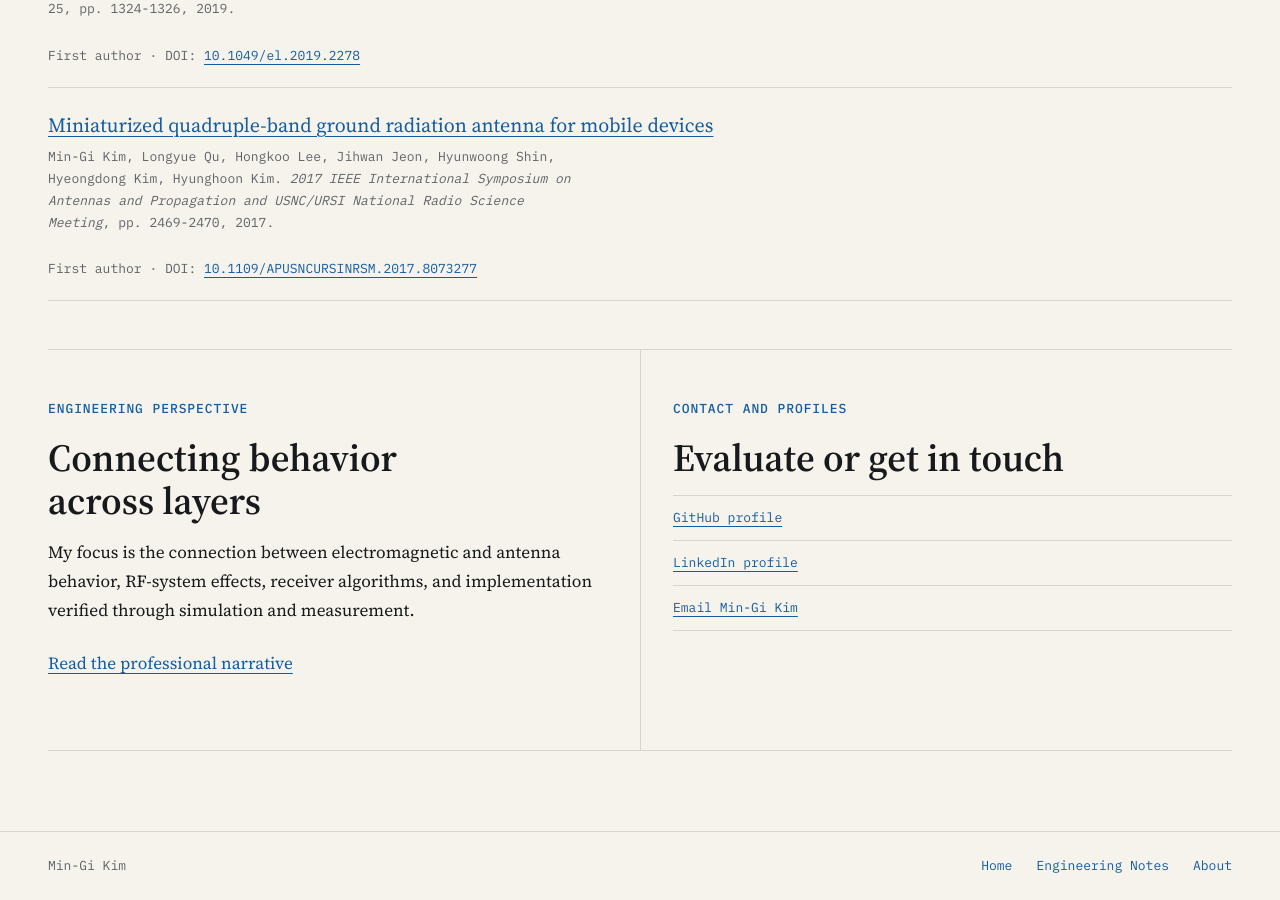
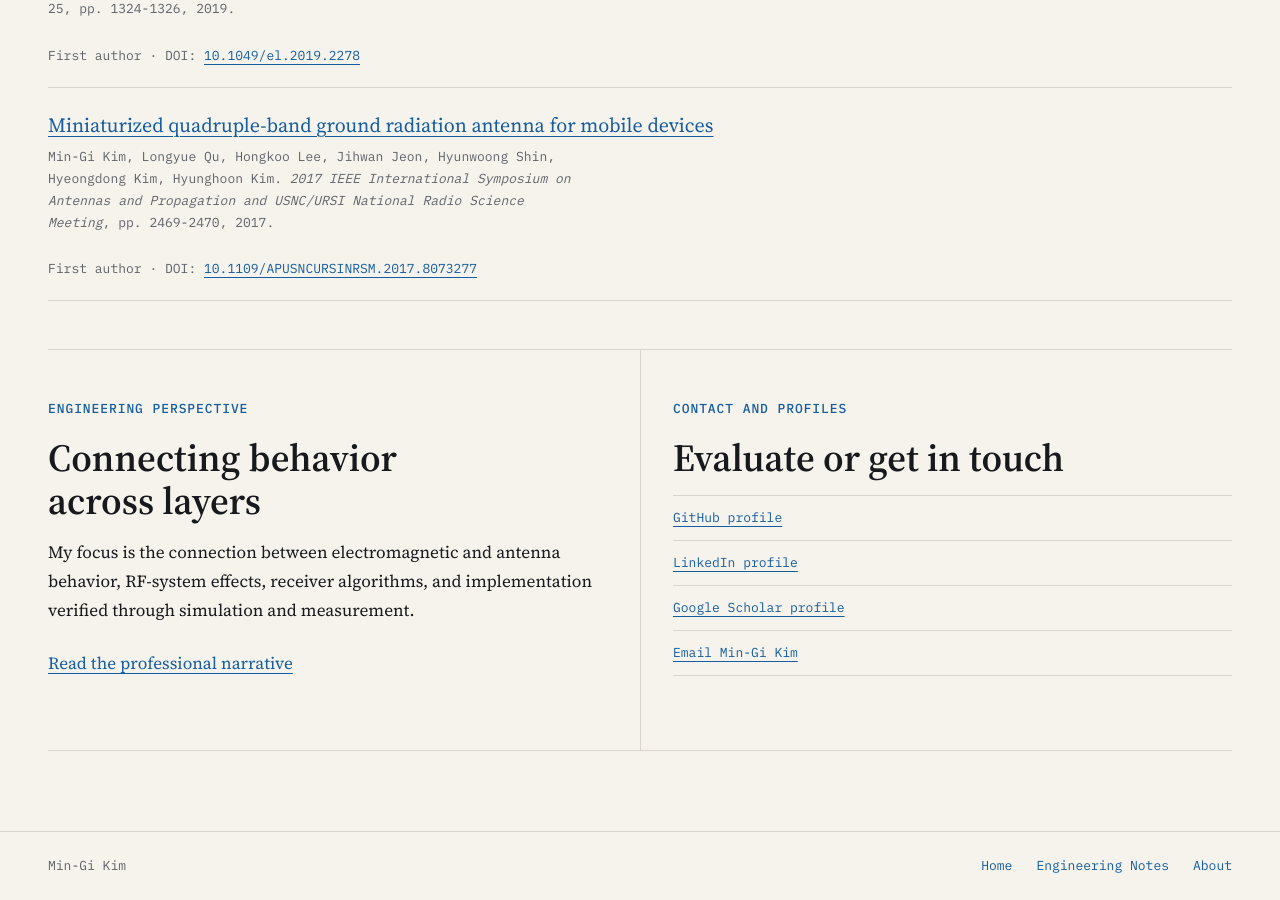
Before and after one commit to swallow-kim/swallow-kim.github.io, a Jekyll site: the page built from index.md, in a window 1280 px wide and 900 px high, scrolled down 3107 px. Built offline with Jekyll 4.4.1, drawn with Linux system fonts in a browser that asks for light colours.

Commit message:
Add Google Scholar profile link

```diff
--- a/_data/profile.yml
+++ b/_data/profile.yml
@@ -10,3 +10,4 @@ bio_ko: 안테나, RF 시스템, 모뎀 수신 알고리즘, 무선 기기 통
 github: https://github.com/swallow-kim
 email: mailto:mingi12.kim@gmail.com
 linkedin: https://www.linkedin.com/in/mingi12-kim
+scholar: https://scholar.google.com/citations?user=I7UcPzQAAAAJ&hl=en&oi=sra
--- a/_includes/contact-block.html
+++ b/_includes/contact-block.html
@@ -2,6 +2,7 @@
   <ul class="contact-block__list">
     <li class="contact-block__item"><a rel="me" href="{{ site.data.profile.github | default: 'https://github.com/swallow-kim' }}">GitHub profile</a></li>
     <li class="contact-block__item"><a rel="me" href="{{ site.data.profile.linkedin | default: 'https://www.linkedin.com/in/mingi12-kim' }}">LinkedIn profile</a></li>
+    <li class="contact-block__item"><a rel="me" href="{{ site.data.profile.scholar }}">Google Scholar profile</a></li>
     <li class="contact-block__item"><a href="{{ site.data.profile.email | default: 'mailto:mingi12.kim@gmail.com' }}">Email Min-Gi Kim</a></li>
   </ul>
 </div>
```
